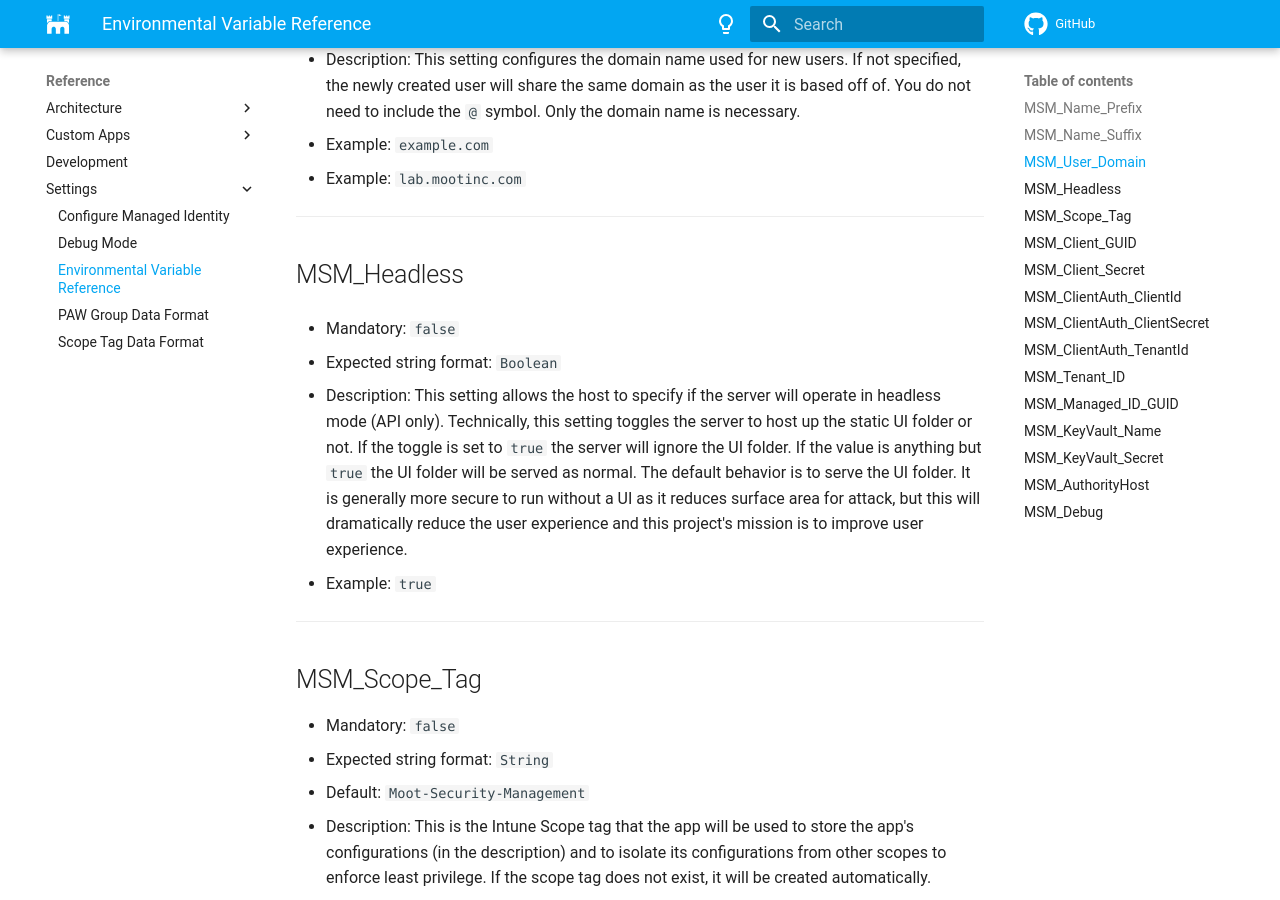
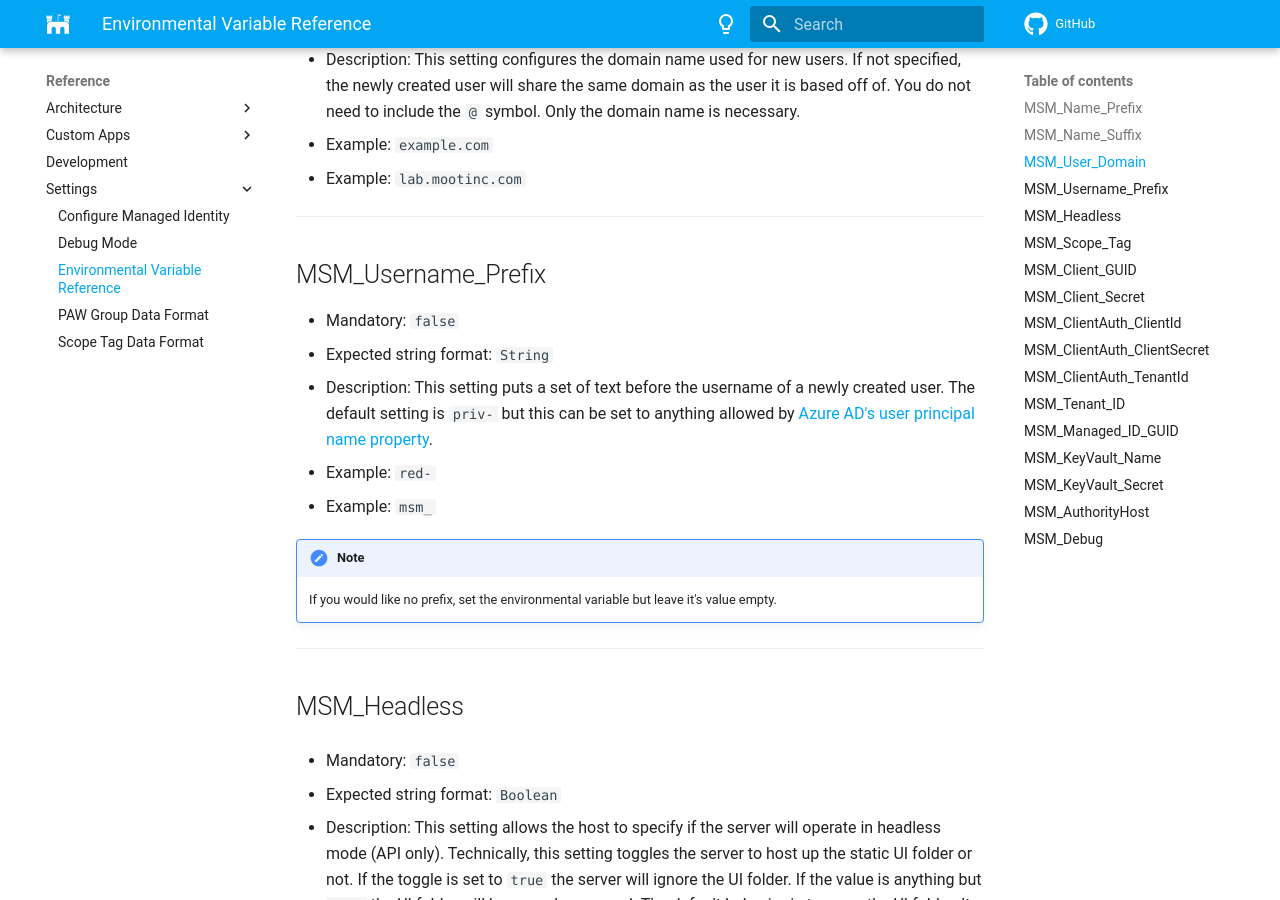
Before and after one commit to Software-Hardware-Integration-Lab/Documentation, an MkDocs documentation site: the page built from docs/Reference/Settings/Environmental-Variables-Reference.md, in a window 1280 px wide and 900 px high, scrolled down 1473 px. Built offline with MkDocs 1.6.1 and Material for MkDocs 9.7.7, drawn with Linux system fonts in a browser that asks for light colours; comment, search, counter and statistics services are not loaded.

Commit message:
Add Username Prefix Detail
Add details on how to configure the username prefix for newly created users.

```diff
--- a/docs/Reference/Settings/Environmental-Variables-Reference.md
+++ b/docs/Reference/Settings/Environmental-Variables-Reference.md
@@ -47,6 +47,20 @@ This will set a suffix to appear after all the names of objects created.
 This setting configures the domain name used for new users. If not specified, the newly created user will share the same domain as the user it is based off of. You do not need to include the `@` symbol. Only the domain name is necessary.
 - Example: `example.com`
 - Example: `lab.mootinc.com`
+
+---
+
+## MSM_Username_Prefix
+
+- Mandatory: `false`
+- Expected string format: `String`
+- Description:
+This setting puts a set of text before the username of a newly created user. The default setting is `priv-` but this can be set to anything allowed by [Azure AD's user principal name property](<https://learn.microsoft.com/en-us/microsoft-365/enterprise/prepare-for-directory-synchronization?view=o365-worldwide#2-directory-object-and-attribute-preparation>).
+- Example: `red-`
+- Example: `msm_`
+
+!!! note
+    If you would like no prefix, set the environmental variable but leave it's value empty.
 
 ---
 
```
